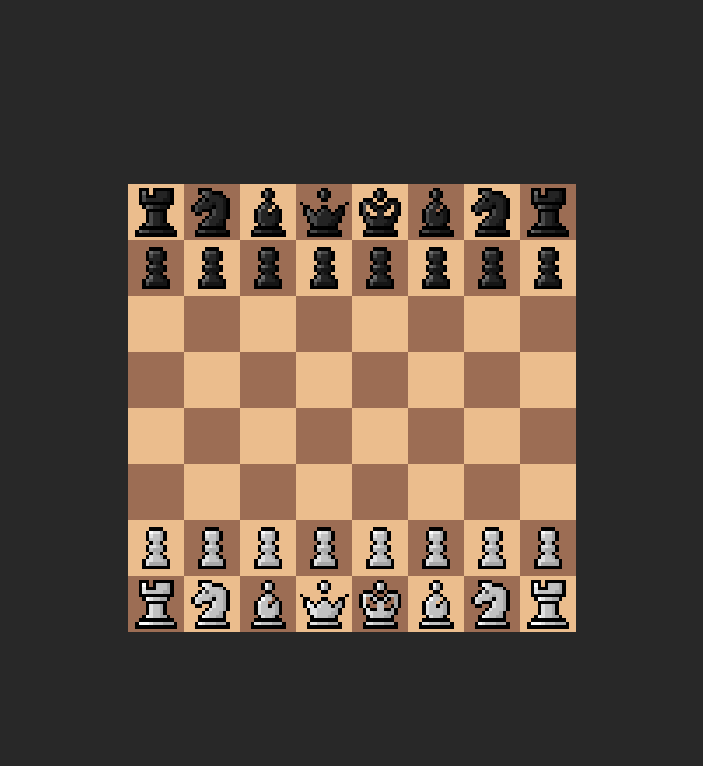
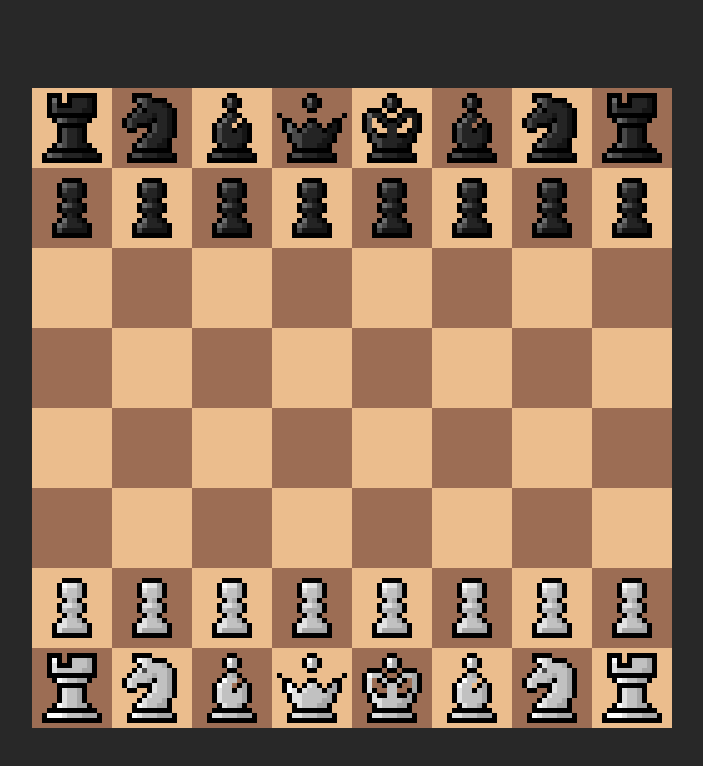
Before and after one commit to nonrice/chess-game, a plain HTML site: page index.html in a window 1280 px wide. Shown: the whole page, without its empty margins (288-991 px from the left). Drawn offline with Linux system fonts and the light colour scheme.

Commit message:
make bord biger

```diff
--- a/stylesheet.css
+++ b/stylesheet.css
@@ -1,6 +1,6 @@
 :root {
-    --board-side: min(56vw, 56vh);
-    --cell-side: min(7vw, 7vh);
+    --board-side: min(80vw, 80vh);
+    --cell-side: min(10vw, 10vh);
 }
 
 body {
```
